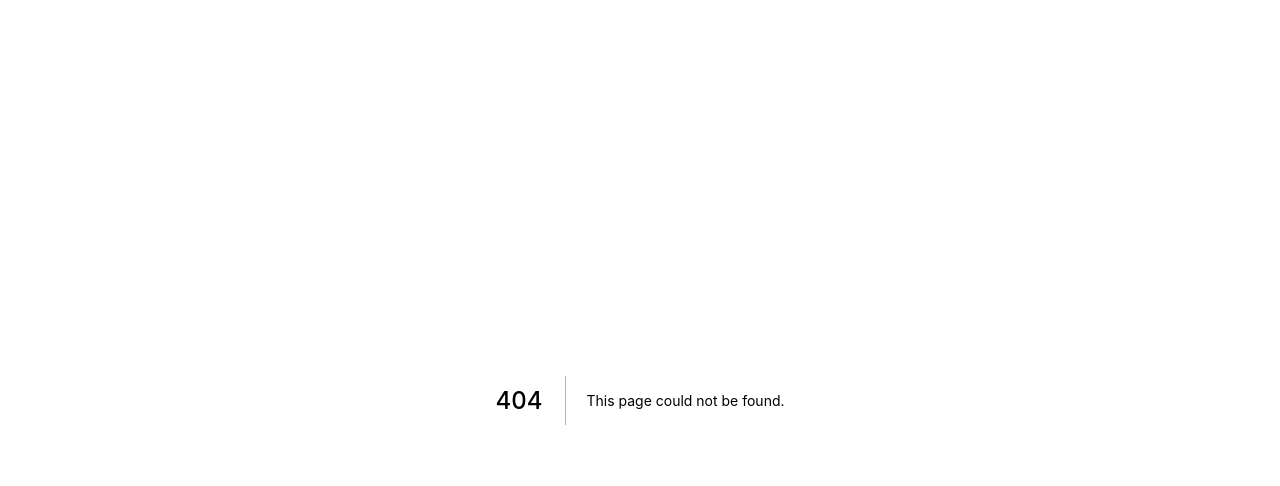
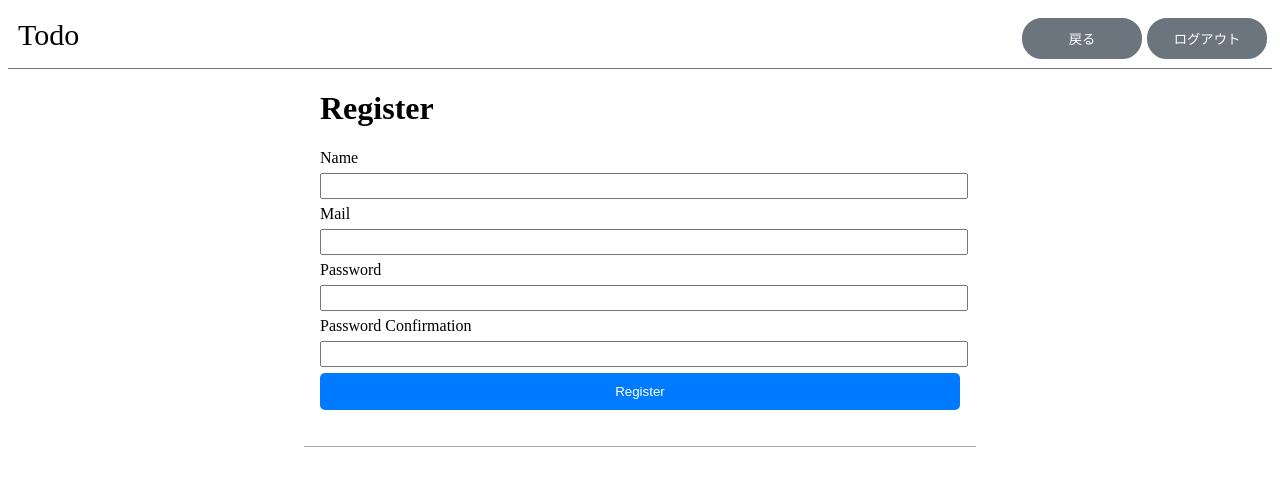
Before and after one commit to kunrenyouAcount/dead-tiffin, a Next.js app in the folder tiffin_web/: page /Register in a window 1280 px wide. Before the commit this address had no page. Shown: the top 486 px of the page. Built offline with nearby package versions, Linux system fonts and the light colour scheme.

Commit message:
新規登録の実装(フロント)

```diff
--- /dev/null
+++ b/tiffin_web/src/models/Request/Auth/AuthRegisterRequest.ts
@@ -0,0 +1,6 @@
+export type AuthRegisterRequest = {
+  name: string;
+  email: string;
+  password: string;
+  password_confirmation: string;
+};
--- /dev/null
+++ b/tiffin_web/src/pages/Register/Register.module.css
@@ -0,0 +1,12 @@
+.registerForm {
+  width: 100%;
+  margin: 0 auto;
+  padding-bottom: 16px;
+  border-bottom: 1px solid #aaa;
+}
+
+.registerInput {
+  line-height: 20px;
+  width: 100%;
+  margin: 6px 0;
+}
--- /dev/null
+++ b/tiffin_web/src/pages/Register/index.tsx
@@ -0,0 +1,73 @@
+import { useRouter } from "next/router";
+import { useState } from "react";
+import styles from "./Register.module.css";
+import Axios from "axios";
+import { AuthRegisterRequest } from "../../models/Request/Auth/AuthRegisterRequest";
+import { Layout } from "../../components/Layout/Layout";
+
+export const Register: React.FC = () => {
+  const [user, setUser] = useState<AuthRegisterRequest>();
+  const router = useRouter();
+
+  const changedName = (e: React.ChangeEvent<HTMLInputElement>) => {
+    const newUser = Object.assign({}, user);
+    newUser.name = e.target.value;
+    setUser(newUser);
+  };
+
+  const changedEmail = (e: React.ChangeEvent<HTMLInputElement>) => {
+    const newUser = Object.assign({}, user);
+    newUser.email = e.target.value;
+    setUser(newUser);
+  };
+
+  const changedPassword = (e: React.ChangeEvent<HTMLInputElement>) => {
+    const newUser = Object.assign({}, user);
+    newUser.password = e.target.value;
+    setUser(newUser);
+  };
+
+  const changedConfirmation = (e: React.ChangeEvent<HTMLInputElement>) => {
+    const newUser = Object.assign({}, user);
+    newUser.password_confirmation = e.target.value;
+    setUser(newUser);
+  };
+
+  const pushRegister = async () => {
+    const response = await Axios.post("auth/register", user);
+    if (response.status == 200) {
+      router.push("/");
+    } else {
+      alert("登録失敗");
+    }
+  };
+
+  return (
+    <Layout>
+      <h1>Register</h1>
+      <div>
+        Name
+        <input className={styles.registerInput} onChange={changedName} />
+        Mail
+        <input className={styles.registerInput} onChange={changedEmail} />
+        Password
+        <input
+          type="password"
+          className={styles.registerInput}
+          onChange={changedPassword}
+        />
+        Password Confirmation
+        <input
+          type="password"
+          className={styles.registerInput}
+          onChange={changedConfirmation}
+        />
+        <button className="primaryButton" onClick={pushRegister}>
+          Register
+        </button>
+      </div>
+    </Layout>
+  );
+};
+
+export default Register;
--- a/tiffin_web/src/pages/index.tsx
+++ b/tiffin_web/src/pages/index.tsx
@@ -18,7 +18,7 @@ export const Home: React.FC = () => {
           <button
             className="primaryButton"
             onClick={() => {
-              router.push("/");
+              router.push("/Register");
             }}
           >
             Register
```
